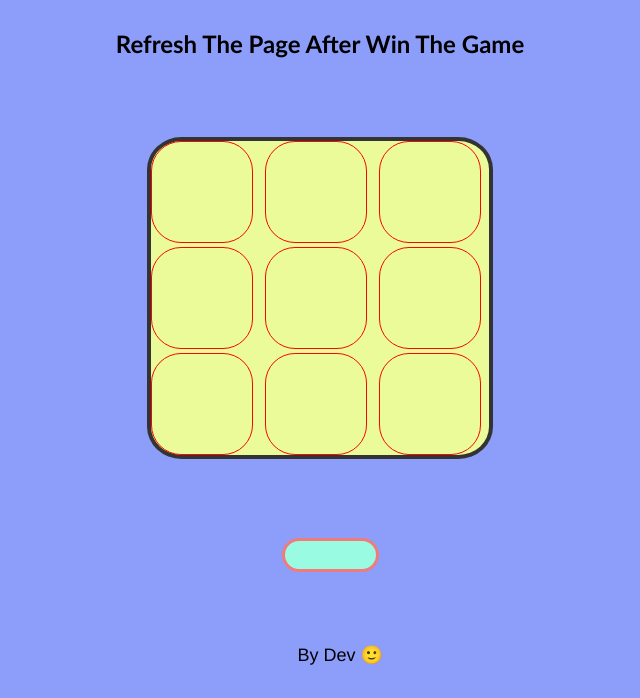
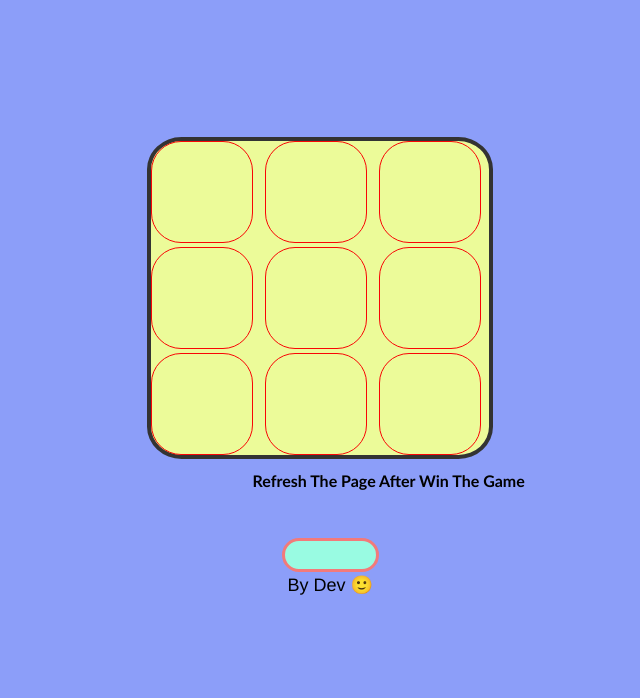
Before and after one commit to devghosh51/Tic-Tac-Toe, a plain HTML site: page index.html in a window 1280 px wide. Shown: the part 102-800 px from the top of the page, without its empty margins (320-960 px from the left). Drawn offline with Linux system fonts and the light colour scheme.

Commit message:
Update index.html

```diff
--- a/index.html
+++ b/index.html
@@ -66,9 +66,14 @@
  @keyframes key {
     0%   {left:0px; top:0px;}
   25%  { left:200px; top:0px;}
-  50%  {left:10px; top:100px;}
+  50%  {left:0px; top:30px;}
   75%  {left:-200px; top:0px;}
   100% { left:0px; top:0px;}
+ }
+     .win{
+  position: fixed;
+  top: 69%;
+  right: 34%;
  }
 
   </style>
@@ -77,9 +82,6 @@
 <body>
     <div class="titel">
         <h1><b id="tic">Tic Tac Toe</b></h1>
-       <h4>
-        Refresh The Page After Win The Game
-    </h4>
     </div>
   <div class="board" id="board">
     <div class="cell" data-cell=""></div>
@@ -94,6 +96,11 @@
   </div>
   <div class="name">
     <div class="ncell"> By Dev 🙂</div>
+  </div>
+  <div>
+    <h4 class="win">
+      Refresh The Page After Win The Game
+  </h4>
   </div>
 
   <script>
```
